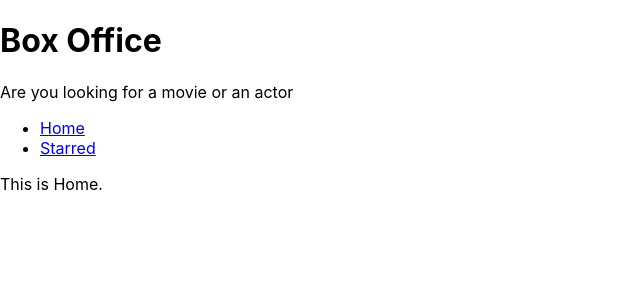
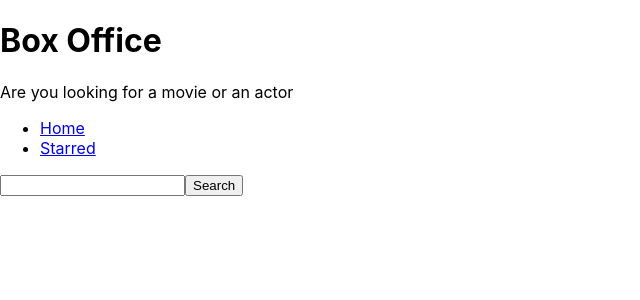
Before and after one commit to shreshth-06/box-office, a React (Create React App) app in the folder Desktop/_projects/box-office/: page / in a window 1280 px wide. Shown: the top 300 px of the page, without its empty margins (0-640 px from the left). Built offline with nearby package versions, Linux system fonts and the light colour scheme.

Commit message:
created input and fetch results from tv maze api

```diff
--- a/Desktop/_projects/box-office/src/components/pages/Home.js
+++ b/Desktop/_projects/box-office/src/components/pages/Home.js
@@ -1,9 +1,44 @@
+/* eslint-disable no-unused-vars */
 /* eslint-disable arrow-body-style */
-import React from 'react';
+import React, { useState } from 'react';
 import MainPageLayout from '../MainPageLayout';
 
 const Home = () => {
-  return <MainPageLayout>This is Home.</MainPageLayout>;
+  const [input, setInput] = useState('');
+
+  const onSearch = () => {
+    //  https://api.tvmaze.com/search/shows?q=men
+
+    fetch(`https://api.tvmaze.com/search/shows?q=${input}`)
+      .then(r => r.json())
+      .then(result => {
+        console.log(result);
+      });
+  };
+
+  const onInputChange = ev => {
+    setInput(ev.target.value);
+  };
+
+  const onKeyDown = ev => {
+    if (ev.keyCode === 13) {
+      onSearch();
+    }
+  };
+
+  return (
+    <MainPageLayout>
+      <input
+        type="text"
+        onChange={onInputChange}
+        onKeyDown={onKeyDown}
+        value={input}
+      />
+      <button type="button" onClick={onSearch}>
+        Search
+      </button>
+    </MainPageLayout>
+  );
 };
 
 export default Home;
```
